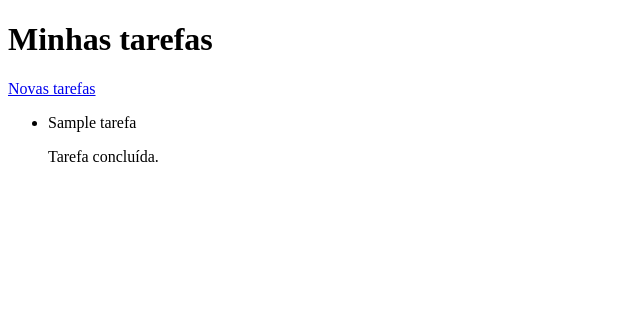
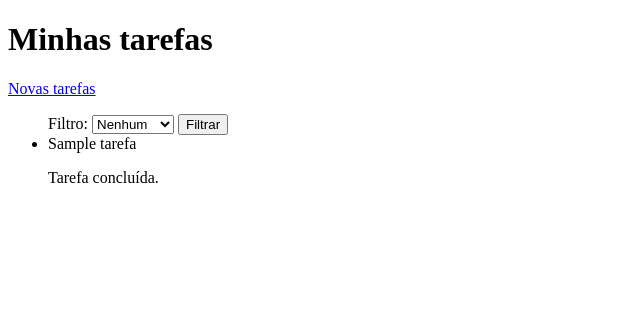
Before and after one commit to MatheusHenry21/ListaTarefasWEB-I, a Django app: page / in a window 1280 px wide. Shown: the top 318 px of the page, without its empty margins (0-640 px from the left). Run offline with Django 5.2, Linux system fonts and the light colour scheme; tables that the repository leaves empty hold one stand-in row (values such as "Sample post").

Commit message:
feat: List and Create Tarefa Templates

```diff
--- a/tarefas/urls.py
+++ b/tarefas/urls.py
@@ -3,6 +3,6 @@ from django.urls import path
 from . import views
 
 urlpatterns = [
-    path('', views.ListaTarefas.as_view(), name='home'),
-    path('adicionar/', views.add, name='adicionar')
+    path('', views.ListaTarefas.as_view(), name='listar'),
+    path('adicionar/', views.CriaTarefas.as_view(), name='adicionar')
 ]
--- a/tarefas/views.py
+++ b/tarefas/views.py
@@ -1,12 +1,27 @@
-from django.shortcuts import render
-from django.http import HttpRequest
 from django.views.generic import ListView, CreateView, UpdateView, DeleteView
 from .models import Tarefa
+from .forms import TarefaForm
+
+class CriaTarefas(CreateView):
+    model = Tarefa
+    form_class = TarefaForm
+    template_name = "adicionar.html"
+    success_url = '/'
 
 class ListaTarefas(ListView):
     model = Tarefa
     template_name = "index.html"
     context_object_name = 'tarefas'
 
-def add(request: HttpRequest):
-    return render(request, 'adicionar.html')
+    def get_queryset(self):
+        self.queryset = Tarefa.objects.all()
+
+        filtro = self.request.GET.get('filtro')
+
+        if filtro == 'concluido':
+            self.queryset = self.queryset.filter(concluido=True)
+
+        elif filtro == 'pendente':
+            self.queryset = self.queryset.filter(concluido=False)
+
+        return self.queryset.order_by('nome')
--- a/templates/index.html
+++ b/templates/index.html
@@ -14,6 +14,26 @@
         <a href="{% url 'adicionar' %}">Novas tarefas</a>
 
         <ul class="lista">
+
+            <form method="get">
+                <label for="filtro">Filtro:</label>
+                <select name="filtro" id="filtro">
+                    <option value=""
+                        {% if request.GET.filtro == "" %}selected{% endif %}>
+                        Nenhum
+                    </option>
+                        <option value="concluido"
+                        {% if request.GET.filtro == "concluido" %}selected{% endif %}>
+                        Concluido
+                    </option>
+                    <option value="pendente"
+                        {% if request.GET.filtro == "pendente" %}selected{% endif %}>
+                        Pendente
+                    </option>
+                </select>
+
+                <button type="submit">Filtrar</button>
+            </form>
 
             {% for tarefa in tarefas %}
             <li class="linha">
```
Also changed, not shown: tarefas/forms.py (added, +7 -0 lines), templates/adicionar.html (+6 -9 lines).
